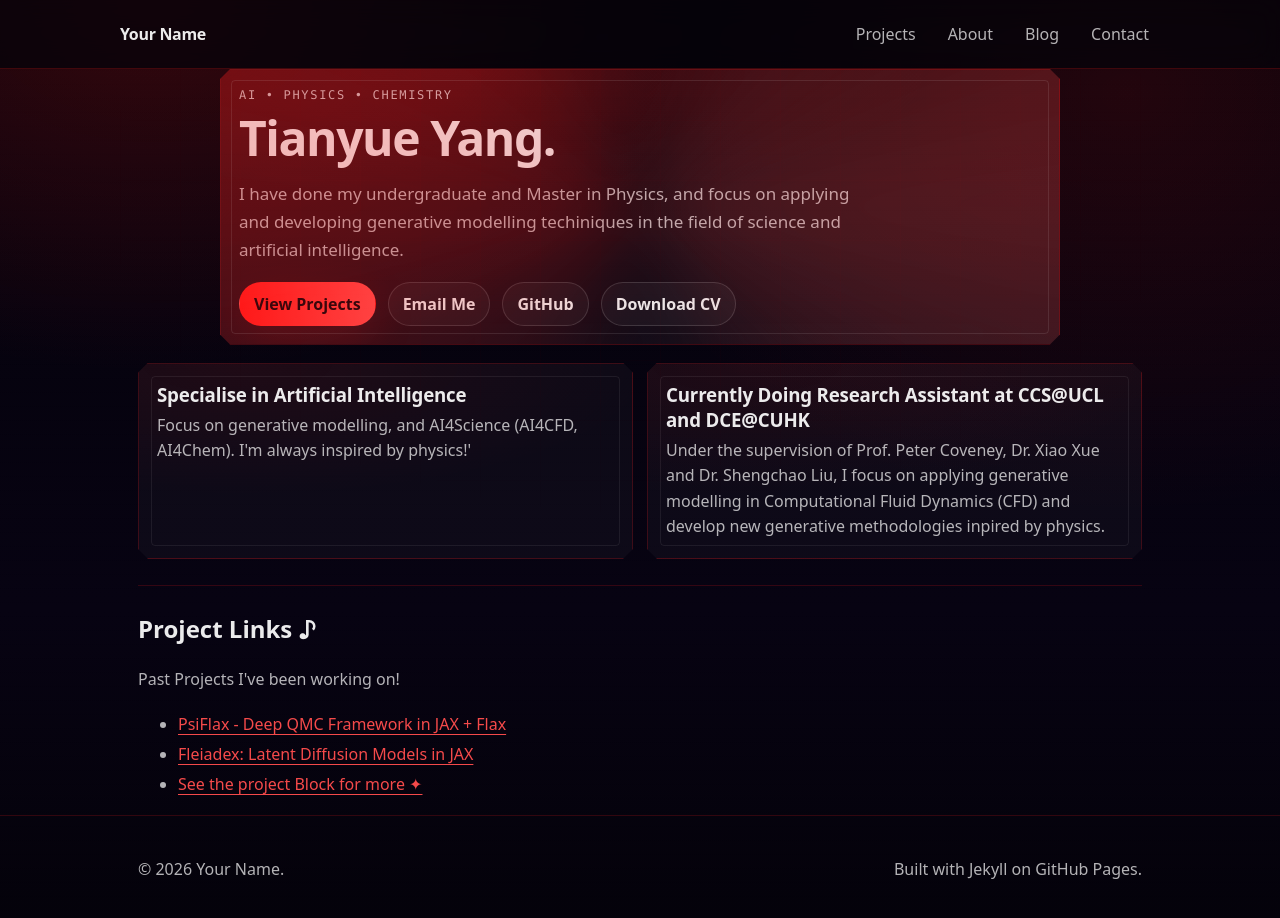
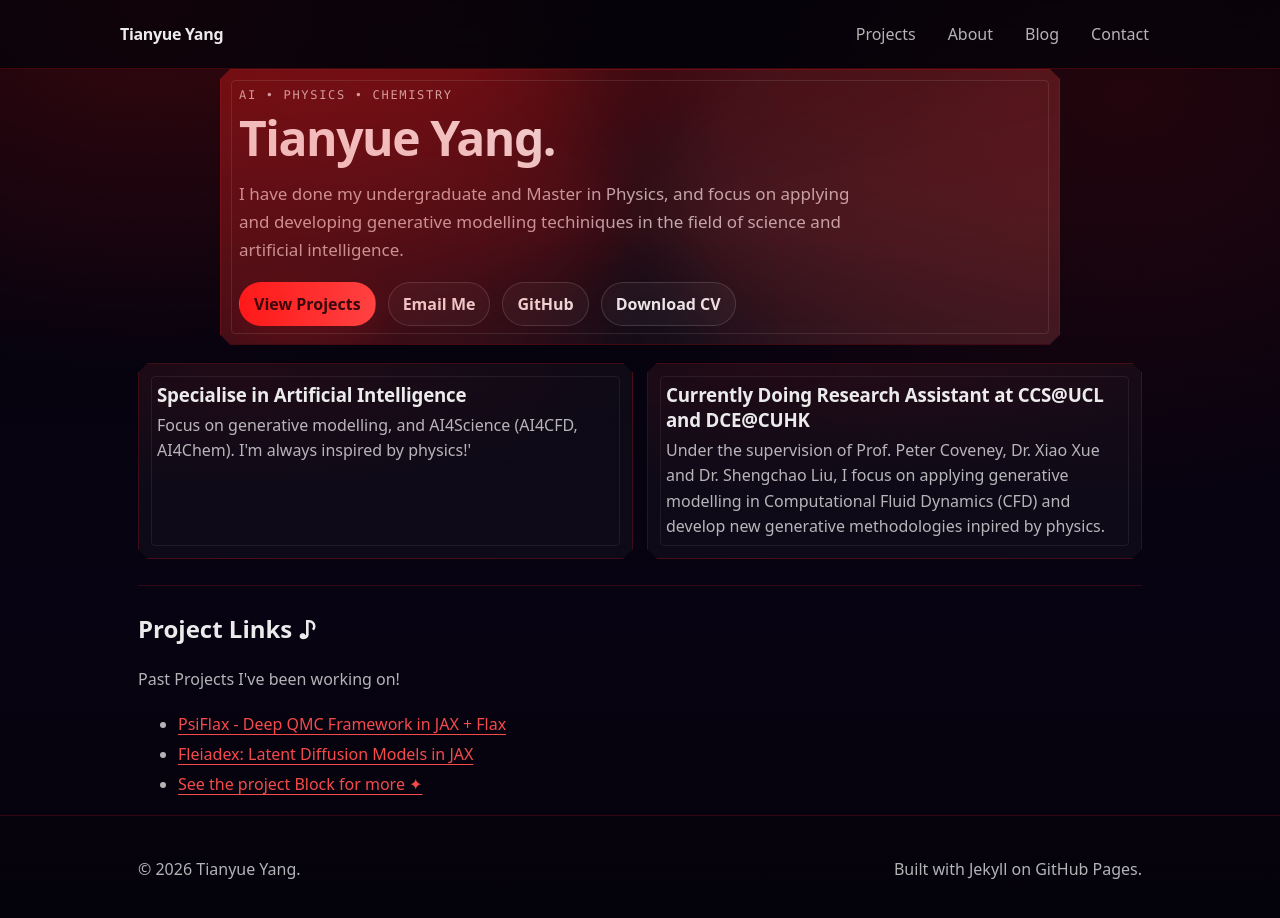
Before and after one commit to TY-Yang3015/TY-Yang3015.github.io, a Jekyll site: the page built from index.md, in a window 1280 px wide and 936 px high. Shown: the top 918 px of the window. Built offline with Jekyll 4.4.1, drawn with Linux system fonts in a browser that asks for light colours.

Commit message:
update main page

```diff
--- a/_config.yml
+++ b/_config.yml
@@ -1,6 +1,6 @@
-title: "Your Name"
-description: "Portfolio • Writing • Contact"
-url: "https://YOURUSERNAME.github.io"   # user site
+title: "Tianyue Yang"
+description: "Tianyue's Personal Site"
+url: "https://ty-yang3015.github.io/"   # user site
 baseurl: ""                             # project site: "/repo-name"
 timezone: Europe/London
 
@@ -22,4 +22,4 @@
   - name: "Blog"
     link: "/blog/"
   - name: "Contact"
-    link: "mailto:you@example.com"
+    link: "mailto:15210283759a@gmail.com"
```
Also changed, not shown: 2 other files.
